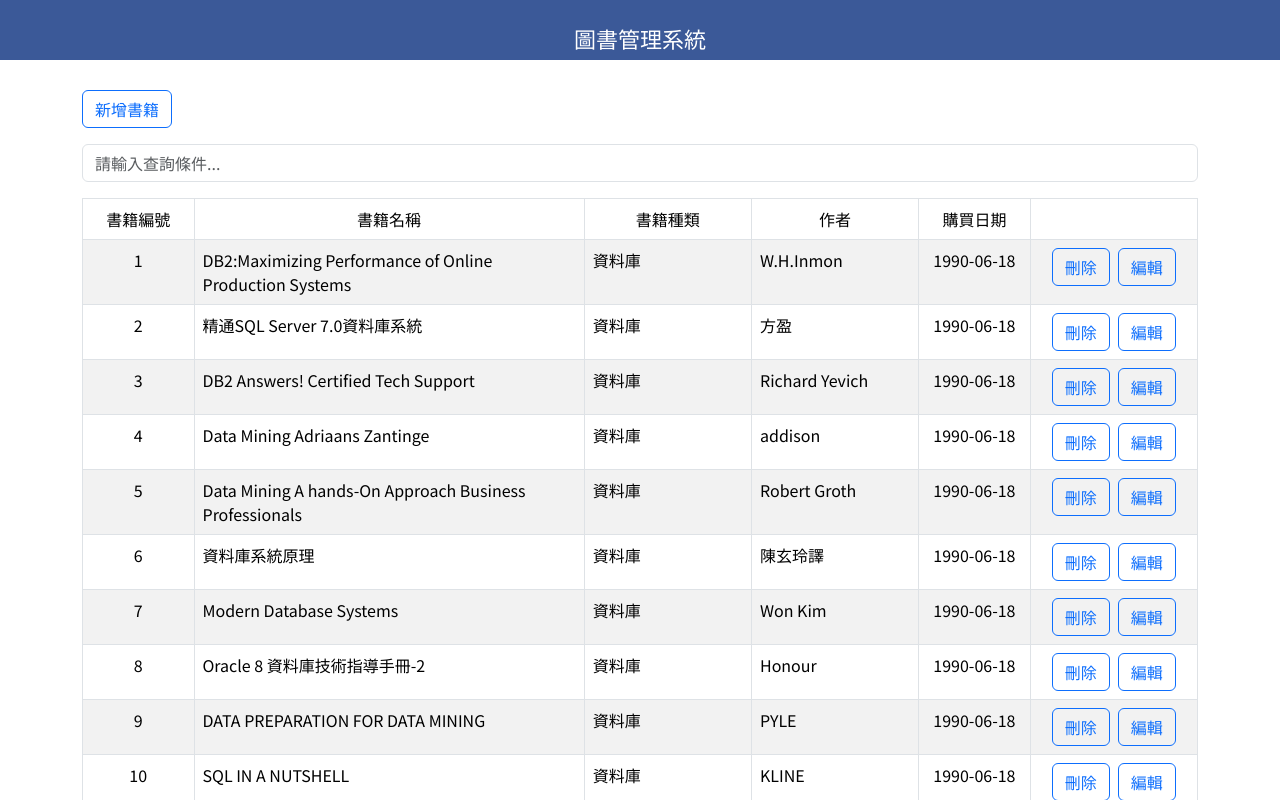
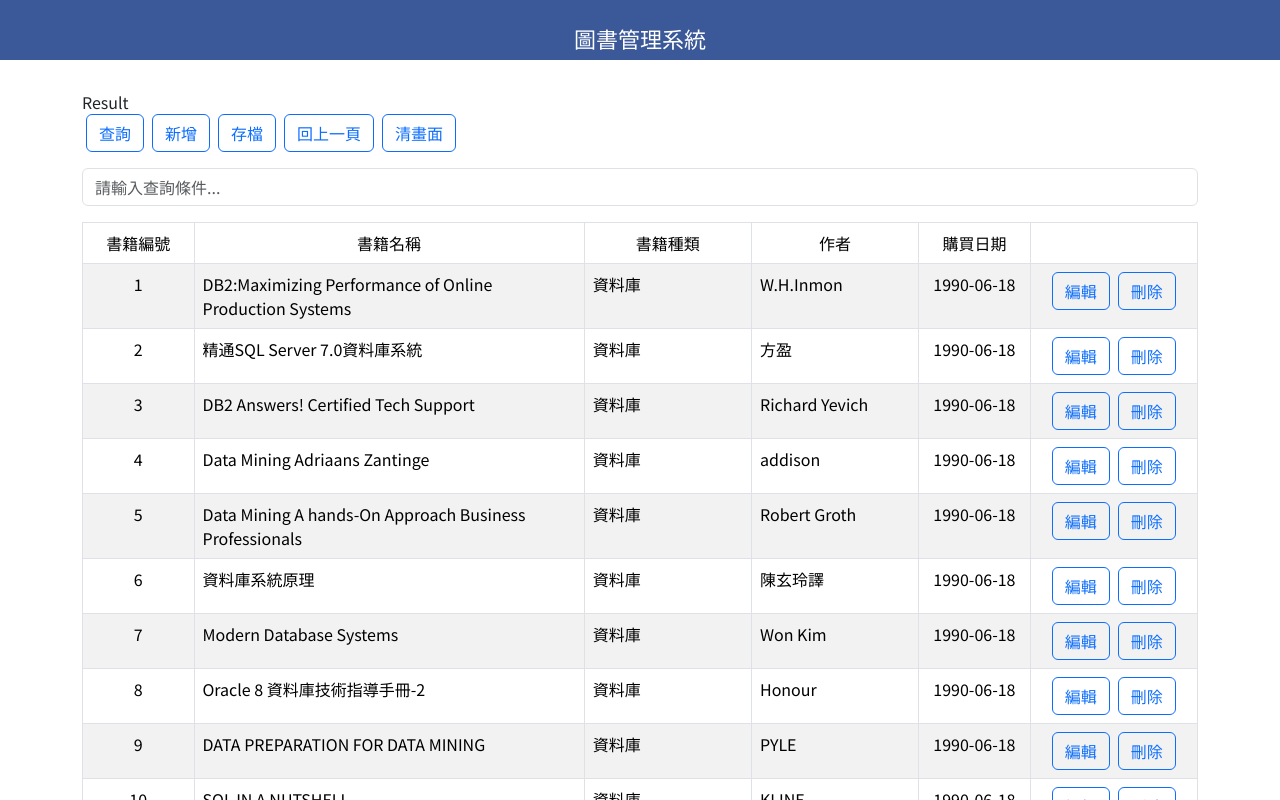
Before and after one commit to kennyhsu0721/BookMaintain, a React (Create React App) app: page / in a window 1280 px wide. Shown: the top 800 px of the page. Built offline with nearby package versions, Linux system fonts and the light colour scheme.

Commit message:
狀態控制

```diff
--- a/src/BookMaintain.js
+++ b/src/BookMaintain.js
@@ -1,4 +1,4 @@
-import { useState, useEffect } from "react";
+import { useState, useEffect, useRef } from "react";
 import Book from "./model/Book";
 import bookClassData from "./data/book-class-data";
 import bookData from "./data/book-data";
@@ -18,7 +18,37 @@ const BookMaintain = () => {
 
 
   const [filterData, setFilterData] = useState(null);
-  const [pageState, setPageState] = useState("Query");
+  const [pageState, setPageState] = useState("Result");
+
+  const selectedKeyValue = useRef("");
+
+  const operations = [
+    {
+      "operationId": "Filter",
+      "operationName": "查詢",
+      "priority": "910"
+    },
+    {
+      "operationId": "Create",
+      "operationName": "新增",
+      "priority": "240"
+    },
+    {
+      "operationId": "Save",
+      "operationName": "存檔",
+      "priority": "210"
+    },
+    {
+      "operationId": "BackToPrevious",
+      "operationName": "回上一頁",
+      "priority": "200"
+    },
+    {
+      "operationId": "Clear",
+      "operationName": "清畫面",
+      "priority": "900"
+    },
+  ]
 
   /**
    * 處理使用者改變畫面資料
@@ -27,144 +57,54 @@ const BookMaintain = () => {
   const handleVMValueChange = (e) => {
     const value = e.target.value;
     const modelfield = e.target.dataset.field;
-    const anchor = e.target.closest("[data-anchor]").dataset.anchor;
-    syncVMState(anchor, value, modelfield);
+    if (pageState == "Result") {
+      syncVMValue("Filter", value, modelfield);
+    }
+    if (pageState == "Detial4Create" || pageState == "Detial4Modify") {
+      syncVMValue("Modify", value, modelfield);
+    }
+
   }
 
   /**
-   *
-   * 處理畫面新增區塊與 Gird 區塊的隱藏與顯示
+   * Grid Row 點擊時設定 selectedKeyValue
    * @param {*} e
    */
-  const handleShowBookForm = (e) => {
-    setPageState("Insert");
-  }
-
-  /**
-   * 處理新增書籍
-   * @param {*} e
-   */
-  const handleInsertBook = (e) => {
-    const temp = [{
-      bookId: Math.max(...vm.gridData.rows.map(m => m.BookId)) + 1,
-      bookName: vm.detail.bookName,
-      bookAuthor: vm.detail.bookAuthor,
-      bookClassId: vm.detail.bookClassId,
-      bookClassName: bookClassData.find(m => m.value == vm.detail.bookClassId).text,
-      bookBoughtDate: vm.detail.bookBoughtDate,
-      bookPublisher: vm.detail.bookPublisher
-    }];
-
-    setFilterData([...temp, ...vm.gridData.rows]);
-    syncVMState("Grid", vm.gridData.rows,"rows");
-
-    //新增成功後將畫面清空
-    syncVMState("Default", new Book());
-    alert("新增成功");
-  }
-
-  /**
-   * 處理刪除書籍
-   *
-   * @param {*} e
-   */
-  const handleDelete = (e) => {
-    e.preventDefault();
-
-    if (window.confirm("確認刪除")) {
-      const bookId = getSeleteedBookId(e.target);
-      vm.gridData.rows.splice(
-        vm.gridData.rows.findIndex(m => m.bookId == bookId), 1
-      );
-      setFilterData([...vm.gridData.rows]);
-      syncVMState("Grid", vm.gridData.rows,"rows");
-    }
+  const handleRowClick = (e) => {
+    setselectedKeyValue(e.target);
   }
 
 
   /**
-   * 處理查詢書籍
-   * @param {*} e
+   * 設定鍵值(Grid 被點選該筆的 Key Value)
+   * @param {*} target
    */
-  const handleFilter = (e) => {
-    e.preventDefault();
-
-    const searchText = e.target.value;
-    const filterResult = vm.gridData.rows.filter(m =>
-      m.bookId == searchText ||
-      m.bookName.includes(searchText) ||
-      m.bookClassName == searchText ||
-      m.bookBoughtDate == searchText ||
-      m.bookAuthor.includes(searchText) ||
-      searchText == ""
-    );
-    setFilterData(filterResult);
-
+  const setselectedKeyValue = (target) => {
+    const selectedRow = target.closest("tr");
+    selectedKeyValue.current = selectedRow.querySelector("[data-keyfield]").value;
   }
 
-  const handleShowEdit = (e) => {
-    e.preventDefault();
-
-    setPageState("Insert");
-    const bookId = getSeleteedBookId(e.target);
-    const tempBook = vm.gridData.rows.find(m => m.bookId == bookId);
-
-    const temp = {
-      bookId: bookId,
-      bookName: tempBook.bookName,
-      bookAuthor: tempBook.bookAuthor,
-      bookClassId: tempBook.bookClassId,
-      bookBoughtDate: tempBook.bookBoughtDate,
-      bookPublisher: tempBook.bookPublisher
-    }
-    syncVMState("Detail", temp);
-
-  }
-
-  const getSeleteedBookId = (target) => {
-
-    const bookId = target.parentElement.
-      previousElementSibling.previousElementSibling.previousElementSibling.
-      previousElementSibling.previousElementSibling.innerText;
-
-    return bookId;
-  }
-  /**
-   * 讀取預設資料
-   */
-  const loadBookData = () => {
-    let temp = JSON.parse(localStorage.getItem("bookData"));
-
-    if (!temp) {
-      temp = bookData;
-      localStorage.setItem("bookData", JSON.stringify(temp));
-    }
-
-    setFilterData(temp);
-    syncVMState("Grid", temp,"rows")
-
-  }
 
   /**
    * 更新頁面狀態
-   * @param {} anchor
+   * @param {} operationId
    * @param {*} data
    * @param {*} modelfield
    */
-  const syncVMState = (anchor, data, modelfield) => {
+  const syncVMValue = (operationId, data, modelfield) => {
 
-    switch (anchor) {
-      case "Default":
+    switch (operationId) {
+      case "Create":
         setVMValue((prevvm) => ({
           ...prevvm,
           detialData: data
         }));
-      case "Detail":
-        if (modelfield!=undefined) {
+      case "Modify":
+        if (modelfield != undefined) {
           setVMValue((prevvm) => ({
             ...prevvm,
             detialData: {
-              ...prevvm.detail,
+              ...prevvm.detialData,
               [modelfield]: data
             }
           }));
@@ -175,48 +115,384 @@ const BookMaintain = () => {
           }));
         }
         break;
-      case "Query":
+      case "Filter":
         setVMValue((prevvm) => ({
           ...prevvm,
           filterArg: {
-            ...prevvm.filterArg,
-            [modelfield]: data
+            arg: {
+              ...prevvm.filterArg.arg,
+              [modelfield]: data
+            }
           }
         }));
         break;
       case "Grid":
 
-        if(modelfield!=undefined){
+        if (modelfield != undefined) {
           setVMValue((prevvm) => ({
             ...prevvm,
-            gridData:{
+            gridData: {
               ...prevvm.gridData,
-              ["rows"]:data
+              [modelfield]: data
             }
           }));
-
-        }else{
+        } else {
           setVMValue((prevvm) => ({
             ...prevvm,
             gridData: data
           }));
-          //alert(2)
-          console.log(modelfield);
         }
-
-
         break;
       default:
         break;
     }
+  }
 
+  const deleteData = () => {
+
+    const showDeleteConfirm = () => {
+      return new Promise((resolve, reject) => {
+        if (window.confirm("確認刪除")) {
+          resolve();
+        } else {
+          reject();
+        }
+      })
+    }
+    const deletePack = async () => {
+      try {
+        await implBeforeDelete();
+        await showDeleteConfirm();
+        await implDelete();
+        await implAfterDelete();
+      } catch (error) {
+        console.log(error);
+      }
+    }
+    deletePack();
+  }
+
+  const implBeforeDelete = () => {
+    return new Promise((resolve, reject) => {
+      resolve();
+      //reject("Yout Information!!");
+    });
+  }
+
+  const implDelete = () => {
+    return new Promise((resolve, reject) => {
+      vm.gridData.rows.splice(
+        vm.gridData.rows.findIndex(m => m.bookId == selectedKeyValue.current), 1
+      );
+      setFilterData([...vm.gridData.rows]);
+      syncVMValue("Grid", vm.gridData.rows, "rows");
+
+      resolve();
+      //reject("Yout Information!!");
+    });
+  }
+
+  const implAfterDelete = () => {
+    return new Promise((resolve, reject) => {
+      resolve();
+      //reject("Yout Information!!");
+    });
+  }
+
+  const initDetail = (operationId) => {
+
+    //點新增時、把selectedKeyValue清空
+    if (operationId == "Create") {
+      selectedKeyValue.current = "";
+    }
+
+    const initDetailPack = async (operationId) => {
+      try {
+        await implBeforeInitDetail(operationId);
+        await implLoadDetailData(operationId);
+        await implPreRenderDetail(operationId);
+      } catch (error) {
+        alert("系統發生錯誤");
+      }
+
+    }
+    initDetailPack(operationId);
+  }
+
+  const implBeforeInitDetail = (operationId) => {
+    return new Promise((resolve, reject) => {
+      resolve();
+      //reject("Yout Information!!");
+    });
+  }
+
+  const implLoadDetailData = (operationId) => {
+
+    return new Promise((resolve, reject) => {
+
+      //新增畫面預設值
+      if (operationId == "Create") {
+        const data = new Book();
+        data.bookBoughtDate = new Date().toISOString().substring(0, 10);
+        data.bookClassId = "internet";
+        syncVMValue("Create", data);
+      }
+      if (operationId == "Modify") {
+        const tempBook = vm.gridData.rows.find(m => m.bookId == selectedKeyValue.current);
+        const data = new Book();
+        data.bookId = selectedKeyValue;
+        data.bookName = tempBook.bookName;
+        data.bookAuthor = tempBook.bookAuthor;
+        data.bookClassId = tempBook.bookClassId;
+        data.bookBoughtDate = tempBook.bookBoughtDate;
+        data.bookPublisher = tempBook.bookPublisher;
+        syncVMValue("Modify", data);
+      }
+      resolve();
+      //reject("Yout Information!!");
+    });
+  }
+
+  const implPreRenderDetail = (operationId) => {
+    return new Promise((resolve, reject) => {
+      resolve();
+      //reject("Yout Information!!");
+    });
+  }
+
+  const save = (operationId) => {
+
+    if (pageState == "Detial4Create") {
+      insertData();
+    } else if (pageState = "Detial4Modify") {
+      updateData();
+    }
+  }
+
+  const insertData = () => {
+    const finishInsertData=()=>{
+      return new Promise((resolve, reject) => {
+        window.alert("新增成功");
+        resolve();
+      })
+    }
+    const insertDatalPack = async () => {
+      try {
+        await implBeforeInsertData();
+        await implInsertData();
+        await implAfterInsertData();
+        await finishInsertData();
+      } catch (error) {
+        debugger;
+        alert("系統發生錯誤");
+      }
+    }
+    insertDatalPack();
+
+  }
+
+  const implBeforeInsertData = () => {
+    return new Promise((resolve, reject) => {
+      resolve();
+      //reject("Yout Information!!");
+    })
+  }
+
+  const implInsertData = () => {
+    return new Promise((resolve, reject) => {
+
+      const temp = [];
+      const book = new Book();
+
+      book.bookId = Math.max(...vm.gridData.rows.map(m => m.BookId)) + 1;
+      book.bookName = vm.detialData.bookName;
+      book.bookAuthor = vm.detialData.bookAuthor;
+      book.bookClassId = vm.detialData.bookClassId;
+      book.bookClassName = bookClassData.find(m => m.value == vm.detialData.bookClassId).text;
+      book.bookBoughtDate = vm.detialData.bookBoughtDate;
+      book.bookPublisher = vm.detialData.bookPublisher
+
+      temp.push(book);
+
+      setFilterData([...temp, ...vm.gridData.rows]);
+      syncVMValue("Grid", vm.gridData.rows, "rows");
+
+      //新增成功後將畫面清空
+      syncVMValue("Default", new Book());
+
+      resolve();
+      //reject("Yout Information!!");
+    })
+  }
+
+  const implAfterInsertData = () => {
+    return new Promise((resolve, reject) => {
+      resolve();
+      //reject("Yout Information!!");
+    })
+  }
+
+  const onFilter = () => {
+
+    const filterPack = async () => {
+      try {
+        await implBeforeFilter();
+        await implFilter();
+        await implAfterFilter();
+      } catch (error) {
+        alert("系統發生錯誤");
+      }
+    }
+    filterPack();
+  }
+
+  const implBeforeFilter = () => {
+    return new Promise((resolve, reject) => {
+      resolve();
+      //reject("Yout Information!!");
+    })
+  }
+
+  const implFilter = () => {
+    return new Promise((resolve, reject) => {
+      debugger;
+      const searchText = vm.filterArg.arg.bookName;
+      const filterResult = vm.gridData.rows.filter(m =>
+        m.bookId == searchText ||
+        m.bookName.includes(searchText) ||
+        m.bookClassName == searchText ||
+        m.bookBoughtDate == searchText ||
+        m.bookAuthor.includes(searchText) ||
+        searchText == ""
+      );
+      setFilterData(filterResult);
+      resolve();
+      //reject("Yout Information!!");
+    })
+  }
+
+  const onPageInit=()=>{
+    vm.filterArg.arg=new BookSearchArg();
+
+    let temp = JSON.parse(localStorage.getItem("bookData"));
+    debugger;
+    if (!temp) {
+      temp = bookData;
+      localStorage.setItem("bookData", JSON.stringify(temp));
+    }
+
+    setFilterData(temp);
+    vm.gridData.rows=temp;
+    syncVMValue("Grid", temp, "rows")
+
+    pageEventHandler(null,"Clear");
+  }
+
+  const implAfterFilter = () => {
+    return new Promise((resolve, reject) => {
+      resolve();
+      //reject("Yout Information!!");
+    })
+  }
+
+  // this.implBeforeUpdateData(),
+  // this.implUpdateData(),
+  // this.implAfterUpdateData(),
+  const updateData = () => {
+    const updateDataPack = async () => {
+      try {
+        await implBeforeUpdateData();
+        await implUpdateData();
+        await implAfterUpdateData();
+      } catch (error) {
+        alert("系統發生錯誤");
+      }
+    }
+    updateDataPack();
+  }
+
+  const implBeforeUpdateData = () => {
+    return new Promise((resolve, reject) => {
+      resolve();
+    })
+  }
+
+  const implUpdateData = () => {
+    return new Promise((resolve, reject) => {
+      const temp = [{
+        bookId: vm.detialData.bookId == "" ?
+          Math.max(...vm.gridData.rows.map(m => m.BookId)) + 1 :
+          vm.detialData.bookId,
+        bookName: vm.detialData.bookName,
+        bookAuthor: vm.detialData.bookAuthor,
+        bookClassId: vm.detialData.bookClassId,
+        bookClassName: bookClassData.find(m => m.value == vm.detialData.bookClassId).text,
+        bookBoughtDate: vm.detialData.bookBoughtDate,
+        bookPublisher: vm.detialData.bookPublisher
+      }];
+
+      setFilterData([...temp, ...vm.gridData.rows]);
+      syncVMValue("Grid", vm.gridData.rows, "rows");
+
+      //新增成功後將畫面清空
+      syncVMValue("Default", new Book());
+      alert("存檔成功");
+      resolve();
+    })
+  }
+
+  const implAfterUpdateData = () => {
+    return new Promise((resolve, reject) => {
+
+      resolve();
+    })
+  }
+
+  const pageEventHandler = (e, operationId) => {
+    switch (operationId) {
+      case "Create"://新增
+        setPageState("Detial4Create");
+        initDetail(operationId);
+        break;
+      case "Filter"://查詢
+        setPageState("Result");
+        onFilter();
+        break;
+      case "Modify"://修改
+        setPageState("Detial4Modify");
+        initDetail(operationId);
+        break;
+      case "Delete"://刪除
+        debugger;
+        setPageState("Result");
+        deleteData();
+        break;
+      case "Save"://存檔
+        setPageState("Detial4Modify");
+        save(operationId);
+        break;
+      case "BackToPrevious"://回前頁
+        setPageState("Result");
+        break;
+      case "Clear":
+        setPageState("Result");
+        vm.filterArg.arg=new BookSearchArg();
+        onFilter();
+        break;
+      case "Init":
+        onPageInit();
+        break;
+      default:
+        break;
+    }
   }
 
   /**
    * 初始化頁面所需資料
    */
   useEffect(() => {
-    loadBookData();
+    //loadBookData();
+    onPageInit()
   }, [])
 
 
@@ -224,21 +500,88 @@ const BookMaintain = () => {
    * 當 Grid Data 更新時、處理 localStorage
    */
   useEffect(() => {
-
     localStorage.setItem("bookData", JSON.stringify(vm.gridData.rows));
   }, [vm.gridData]);
 
 
-
   return (
     <div className="container-md">
+      <>
+        <span>{pageState}</span>
+        <div className="mb-3">
+          {
+            (operations).map(element => {
+              return <button key={"tr" + element.operationId}
+                onClick={ (e)=>pageEventHandler(e,element.operationId)}
+                className="btn btn-outline-primary mx-1">{element.operationName}</button>
+            })
+          }
+        </div>
+      </>
       {
-        pageState == "Insert" &&
+        pageState == "Result" &&
         (
-          <div data-anchor="Detail">
+          <>
+            {/* <div className="mb-3">
+              <button id="btn-show-add-book" className="btn btn-outline-primary mx-1"
+                onClick={(e) => pageEventHandler(e, "Create")}>新增</button>
+              <button className="btn btn-outline-primary mx-1"
+                onClick={(e) => { pageEventHandler(e, "Filter") }}>查詢</button>
+            </div> */}
+            <div className="mb-3">
+              <div className="row">
+                <div className="col">
+                  <input className="form-control" placeholder="請輸入查詢條件..." data-field="bookName" onChange={handleVMValueChange} value={vm.filterArg.arg.bookName || ""}></input>
+                </div>
+              </div>
+            </div>
+            <div id="book_grid" className="mb-3">
+              <table className="table table-bordered table-striped">
+                <thead>
+                  <tr>
+                    <td style={{ textAlign: "center", width: "10%" }}>書籍編號</td>
+                    <td style={{ textAlign: "center", width: "35%" }}>書籍名稱</td>
+                    <td style={{ textAlign: "center", width: "15%" }}>書籍種類</td>
+                    <td style={{ textAlign: "center", width: "15%" }}>作者</td>
+                    <td style={{ textAlign: "center" }}>購買日期</td>
+                    <td></td>
+                  </tr>
+                </thead>
+                <tbody>
+                  {
+                    (filterData != null ? filterData : vm.gridData.rows).map(element => {
+                      return (
+                        <tr key={"tr" + element.bookId} onClick={handleRowClick}>
+                          <td style={{ textAlign: "center" }}>{element.bookId}</td>
+                          <td>{element.bookName}</td>
+                          <td>{element.bookClassName}</td>
+                          <td>{element.bookAuthor}</td>
+                          <td style={{ textAlign: "center" }}>{element.bookBoughtDate}</td>
+                          <td style={{ textAlign: "center" }}>
+                            <a src="#" className="btn btn-outline-primary mx-1" onClick={(e) => pageEventHandler(e, "Modify")}>編輯</a>
+                            <a src="#" className="btn btn-outline-primary mx-1" onClick={(e) => pageEventHandler(e, "Delete")}>刪除</a>
+                            <input type="hidden" data-keyfield value={element.bookId} readOnly ></input>
+                          </td>
+                        </tr>);
+                    })
+                  }
+                </tbody>
+              </table>
+            </div>
+          </>
+        )
+      }
+      {
+        (pageState == "Detial4Create" || pageState == "Detial4Modify") &&
+        (
+          <>
+            <h4>
+              <span className="badge bg-primary">{pageState == "Detial4Create" ? "新增" : "修改"}</span>
+            </h4>
             <ul className="fieldlist">
               <li>
                 <img className="book-image" src="image/database.jpg" alt="" />
+                <input type="hidden" value={vm.detialData.bookId}></input>
               </li>
               <li>
                 <label>圖書類別</label>
@@ -266,62 +609,14 @@ const BookMaintain = () => {
                 <input id="bought_datepicker" className="form-control" type='date' title="datepicker" style={{ width: "100%" }} data-field="bookBoughtDate" onChange={handleVMValueChange} value={vm.detialData.bookBoughtDate || ""} />
               </li>
               <li className="uk-text-right">
-                <button className="btn btn-outline-primary" onClick={handleInsertBook}>新增</button>
-                <button className="btn btn-outline-primary" onClick={() => { setPageState("Query") }}>取消</button>
+                <button className="btn btn-outline-primary mx-1" onClick={(e) => { pageEventHandler(e, "Save") }}>存檔</button>
+                <button className="btn btn-outline-primary mx-1" onClick={(e) => { pageEventHandler(e, "BackToPrevious") }}>回上頁</button>
               </li>
             </ul>
-          </div>
-        )
-      }
-      {
-        pageState == "Query" &&
-        (
-          <>
-            <div data-anchor="Query">
-              <div className="mb-3">
-                <button id="btn-show-add-book" className="btn btn-outline-primary" onClick={handleShowBookForm}>新增書籍</button>
-              </div>
-              <div className="mb-3">
-                <input className="form-control" placeholder="請輸入查詢條件..." data-field="bookName" onChange={handleVMValueChange} onInput={handleFilter} value={vm.filterArg.bookName || ""}></input>
-              </div>
-            </div>
-            <div data-anchor="grid">
-              <div id="book_grid" className="mb-3">
-                <table className="table table-bordered table-striped">
-                  <thead>
-                    <tr>
-                      <td style={{ textAlign: "center", width: "10%" }}>書籍編號</td>
-                      <td style={{ textAlign: "center", width: "35%" }}>書籍名稱</td>
-                      <td style={{ textAlign: "center", width: "15%" }}>書籍種類</td>
-                      <td style={{ textAlign: "center", width: "15%" }}>作者</td>
-                      <td style={{ textAlign: "center" }}>購買日期</td>
-                      <td></td>
-                    </tr>
-                  </thead>
-                  <tbody>
-                    {
-                      (filterData != null ? filterData : vm.gridData.rows).map(element => {
-                        return (
-                          <tr key={"tr" + element.bookId}>
-                            <td style={{ textAlign: "center" }}>{element.bookId}</td>
-                            <td>{element.bookName}</td>
-                            <td>{element.bookClassName}</td>
-                            <td>{element.bookAuthor}</td>
-                            <td style={{ textAlign: "center" }}>{element.bookBoughtDate}</td>
-                            <td style={{ textAlign: "center" }}>
-                              <a src="#" className="btn btn-outline-primary mx-1" onClick={handleDelete}>刪除</a>
-                              <a src="#" className="btn btn-outline-primary mx-1" onClick={handleShowEdit}>編輯</a>
-                            </td>
-                          </tr>);
-                      })
-                    }
-                  </tbody>
-                </table>
-              </div>
-            </div>
           </>
         )
       }
+
     </div>
   )
 }
--- a/src/model/Book.js
+++ b/src/model/Book.js
@@ -4,7 +4,7 @@ class Book{
         this.bookName="";
         this.bookAuthor="";
         this.bookClassId="database";
-        this.bookBoughtDate="2025-01-07";
+        this.bookBoughtDate="2025-01-22";
         this.bookPublisher="";
     }
 }
```
